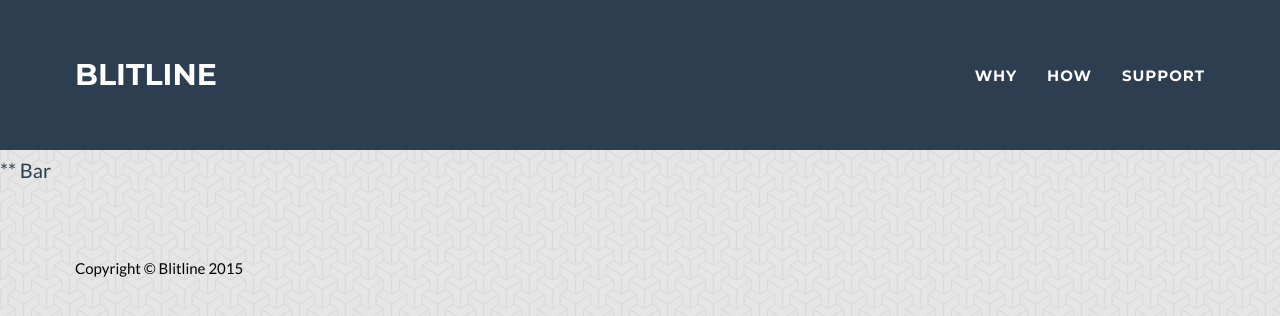
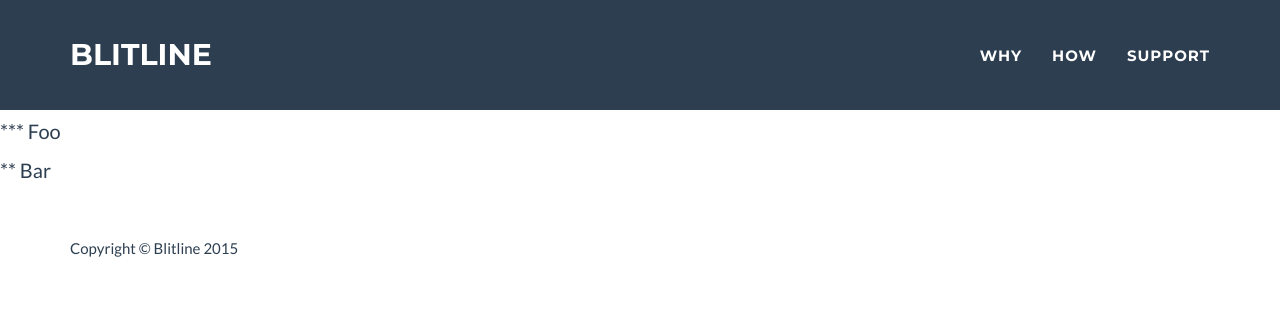
Before and after one commit to blitline-dev/blitline-dev.github.io, a Jekyll site: the page built from articles/test_article.md, in a window 1280 px wide. Shown: the top 316 px of the page. Built offline with Jekyll 4.4.1, drawn with Linux system fonts in a browser that asks for light colours; some web fonts are replaced.

Commit message:
Update article.html

```diff
--- a/_layouts/article.html
+++ b/_layouts/article.html
@@ -20,7 +20,6 @@
     <link href="//fonts.googleapis.com/css?family=Montserrat:400,700" rel="stylesheet" type="text/css">
     <link href="//fonts.googleapis.com/css?family=Lato:400,700,400italic,700italic" rel="stylesheet" type="text/css">
     <link href='/assets/stylesheets/pygments.css' media='screen' rel='stylesheet' type='text/css' />
-    <link href='/assets/stylesheets/sass/styles.css' media='screen' rel='stylesheet' type='text/css' />
     <link href='http://fonts.googleapis.com/css?family=Signika+Negative:300,400,600' rel='stylesheet' type='text/css' />
     <script src='/assets/javascripts/jquery-1.7.min.js' type='text/javascript'></script>
     <script src='/assets/javascripts/toc.js'></script>
```
